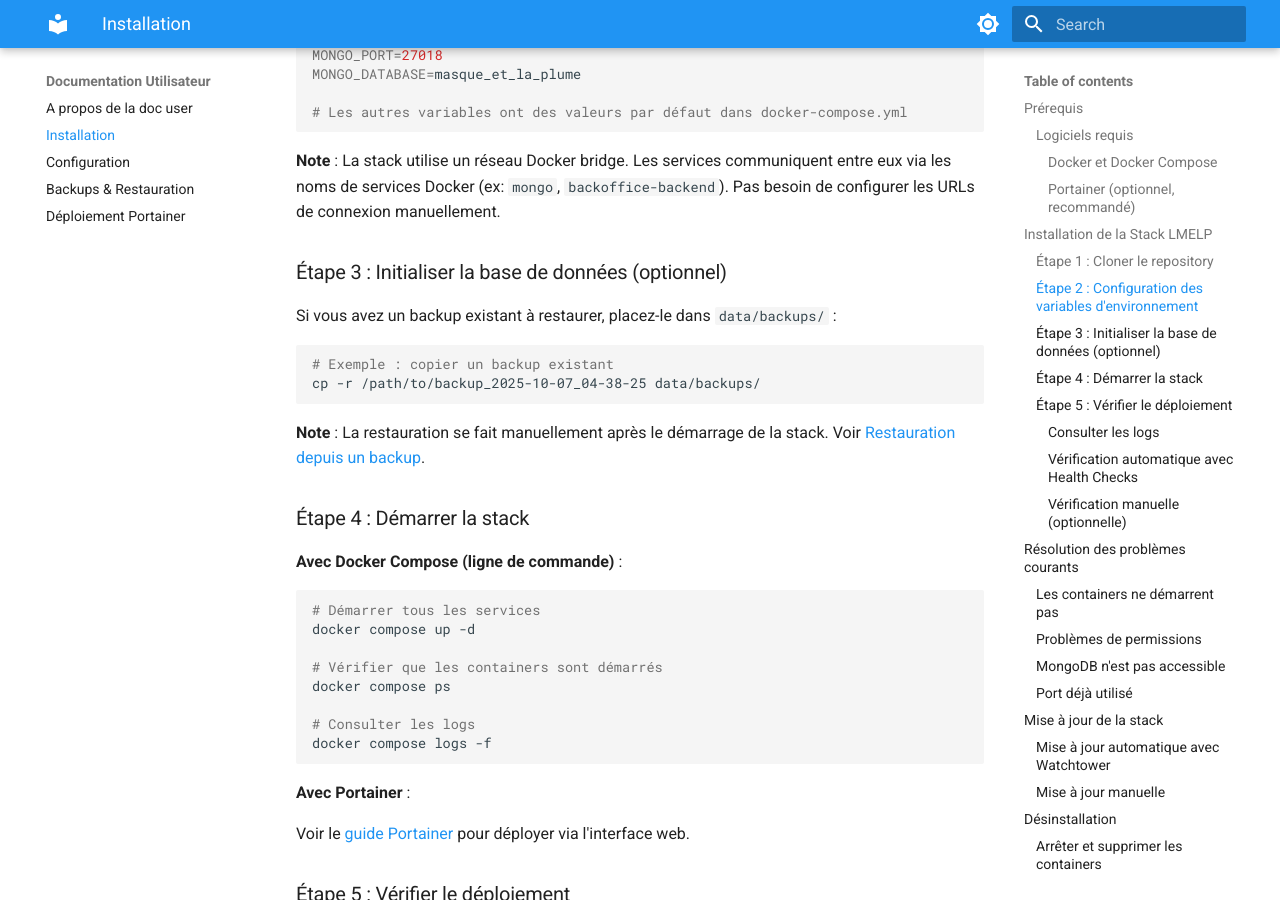
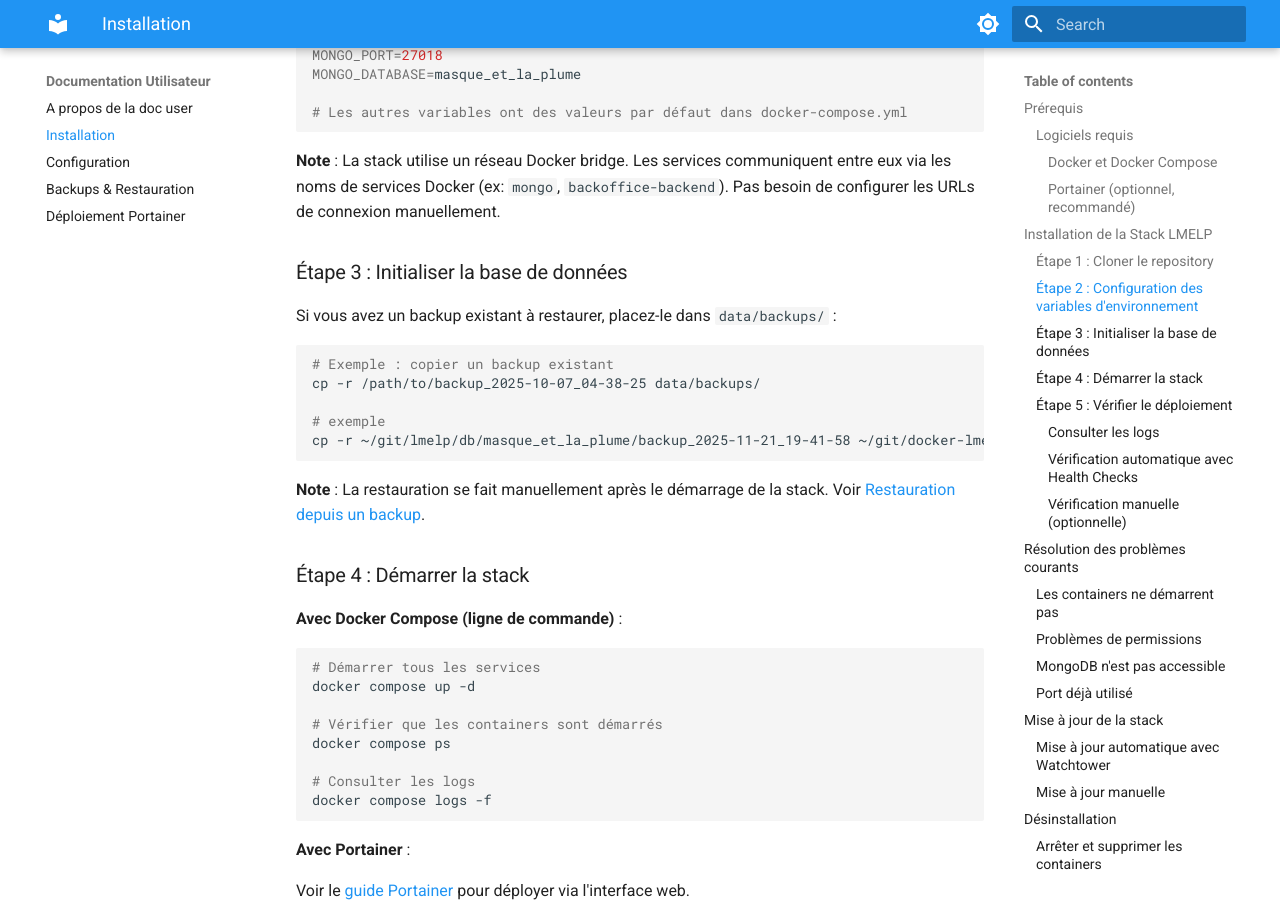
Before and after one commit to castorfou/docker-lmelp, an MkDocs documentation site: the page built from docs/user/installation.md, in a window 1280 px wide and 900 px high, scrolled down 1285 px. Built offline with MkDocs 1.6.1 and Material for MkDocs 9.7.7, drawn with Linux system fonts in a browser that asks for light colours; some of the changed text lies outside the part shown.

Commit message:
dernier fixs

````diff
--- a/docker-compose.yml
+++ b/docker-compose.yml
@@ -30,7 +30,7 @@ services:
   # LMELP Application (Streamlit)
   lmelp:
     image: ghcr.io/castorfou/lmelp:latest
-    container_name: lmelp-app
+    container_name: lmelp-frontoffice
     restart: unless-stopped
     ports:
       - "${LMELP_PORT:-8501}:8501"
@@ -166,7 +166,8 @@ services:
       apt-get install -y cron &&
       cp /etc/cron.d/backup-cron /tmp/backup-cron &&
       chmod 0644 /tmp/backup-cron &&
-      chmod +x /scripts/backup_mongodb.sh &&
+      cp /scripts/backup_mongodb.sh /usr/local/bin/backup_mongodb.sh &&
+      chmod +x /usr/local/bin/backup_mongodb.sh &&
       crontab /tmp/backup-cron &&
       cron -f
       "
--- a/docs/user/installation.md
+++ b/docs/user/installation.md
@@ -58,13 +58,16 @@ MONGO_DATABASE=masque_et_la_plume
 
 **Note** : La stack utilise un réseau Docker bridge. Les services communiquent entre eux via les noms de services Docker (ex: `mongo`, `backoffice-backend`). Pas besoin de configurer les URLs de connexion manuellement.
 
-### Étape 3 : Initialiser la base de données (optionnel)
+### Étape 3 : Initialiser la base de données
 
 Si vous avez un backup existant à restaurer, placez-le dans `data/backups/` :
 
 ```bash
 # Exemple : copier un backup existant
 cp -r /path/to/backup_2025-10-07_04-38-25 data/backups/
+
+# exemple
+cp -r ~/git/lmelp/db/masque_et_la_plume/backup_2025-11-21_19-41-58 ~/git/docker-lmelp/data/backups/
 ```
 
 **Note** : La restauration se fait manuellement après le démarrage de la stack. Voir [Restauration depuis un backup](backup-restore.md#restauration-depuis-un-backup).
````
Also changed, not shown: other parts of docs/user/installation.md (+1 -1 lines), 1 other file.
